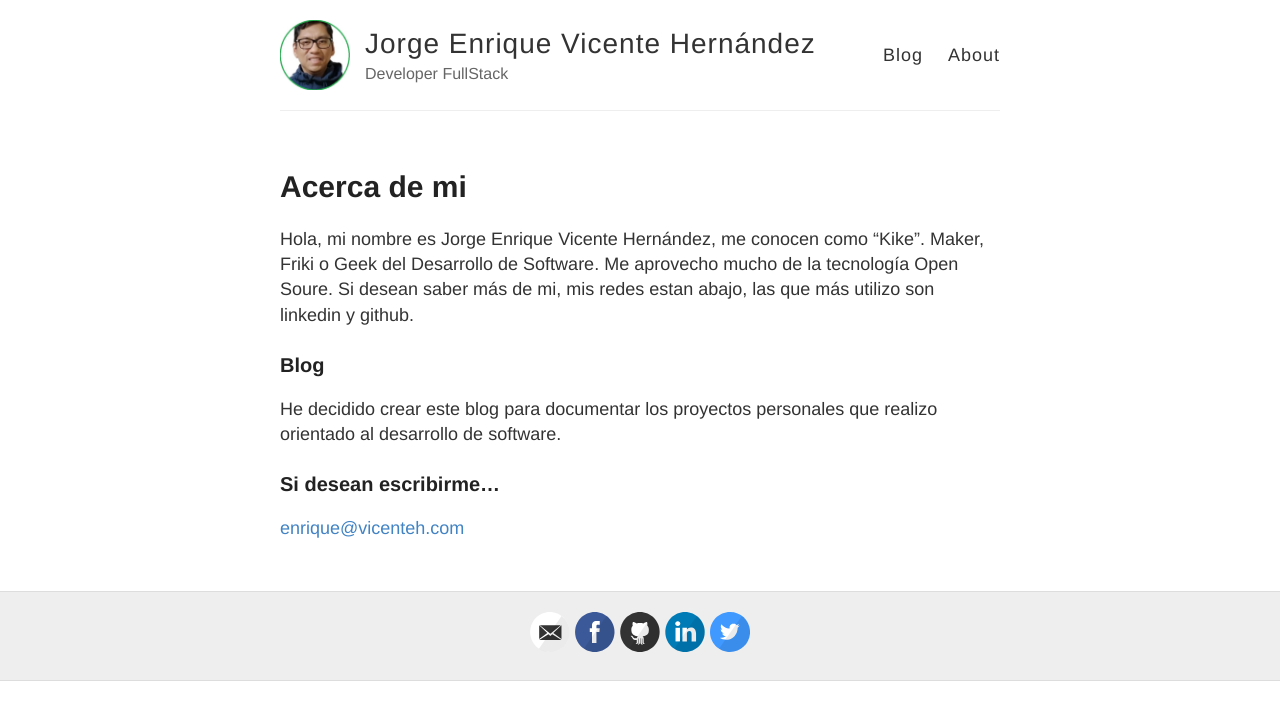
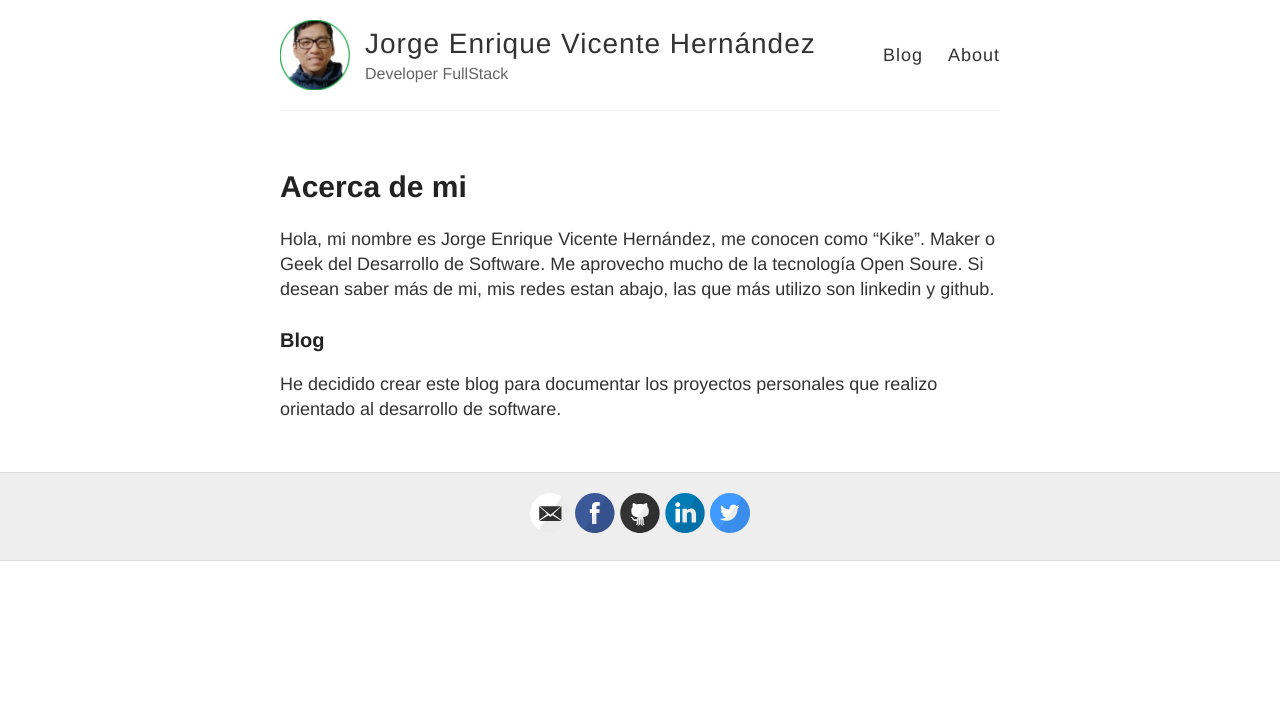
Before and after one commit to joenvihe/joenvihe.github.io, a Jekyll site: the page built from about.md, in a window 1280 px wide. Shown: the top 720 px of the page. Built offline with Jekyll 4.4.1, drawn with Linux system fonts in a browser that asks for light colours.

Commit message:
add perfil

```diff
--- a/about.md
+++ b/about.md
@@ -5,14 +5,10 @@ permalink: /about/
 ---
 
 Hola, mi nombre es Jorge Enrique Vicente Hernández, me conocen como "Kike".
-Maker, Friki o Geek del Desarrollo de Software.
+Maker o Geek del Desarrollo de Software.
 Me aprovecho mucho de la tecnología Open Soure.
 Si desean saber más de mi, mis redes estan abajo, las que más utilizo son linkedin y github.
 
 ### Blog
 
 He decidido crear este blog para documentar los proyectos personales que realizo orientado al desarrollo de software.
-
-### Si desean escribirme...
-
-[enrique@vicenteh.com](mailto:enrique@vicenteh.com)
```
